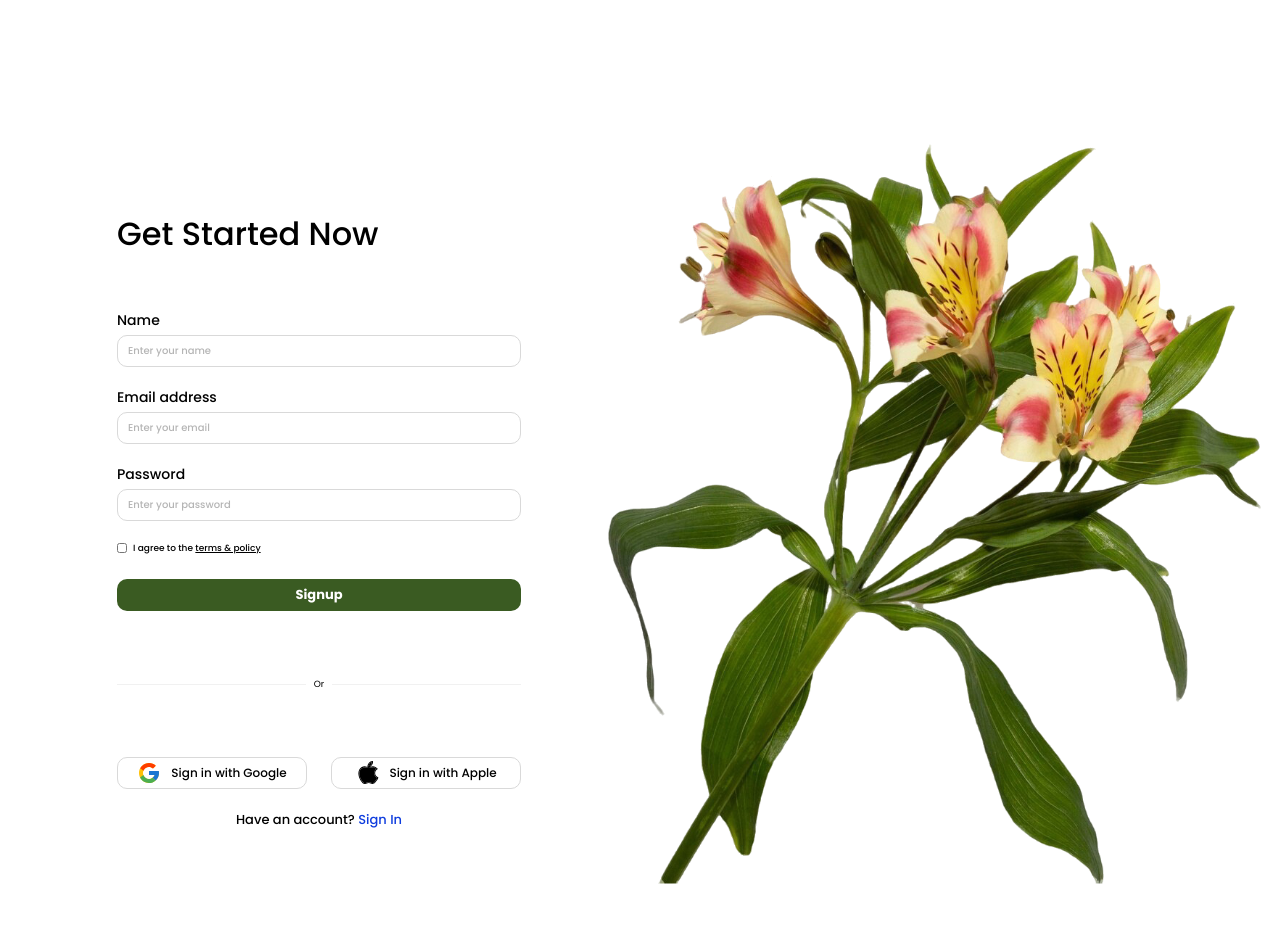
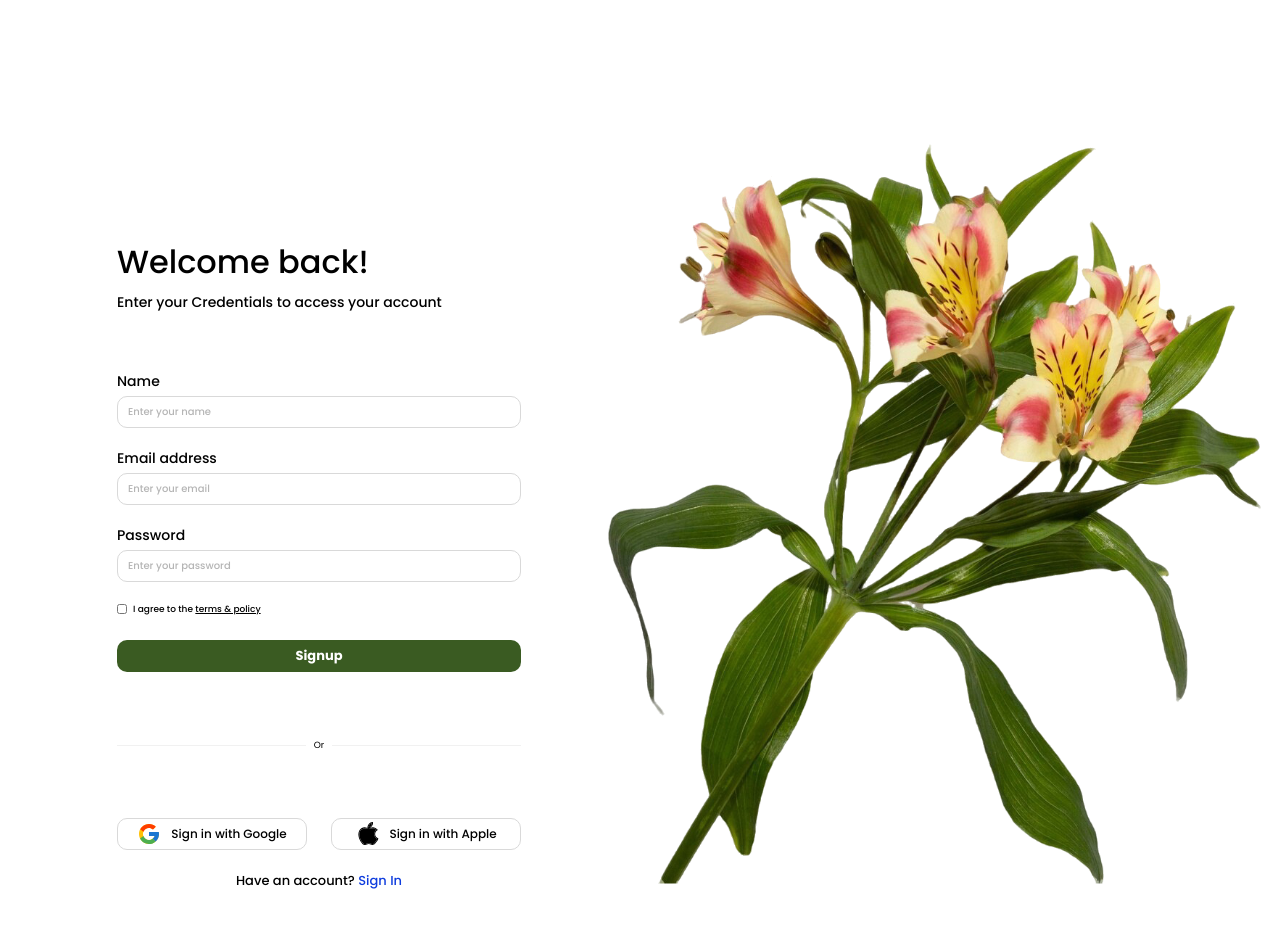
Before and after one commit to DanielCasimiro67/appdev1-final-practical-exam, a React (Vite) app: page / in a window 1280 px wide. Shown: the top 928 px of the page. Built offline with nearby package versions, Linux system fonts and the light colour scheme.

Commit message:
Update Login page title

```diff
--- a/src/App.jsx
+++ b/src/App.jsx
@@ -1,5 +1,5 @@
-import SignUp from './components/SignUp/SignUp.jsx'
+import Login from './components/Login/Login.jsx'
 
 export default function App() {
-  return <SignUp />
+  return <Login />
 }
--- a/src/components/Login/Login.jsx
+++ b/src/components/Login/Login.jsx
@@ -19,9 +19,9 @@ export default function Login() {
 
   return (
     <main className={styles.page}>
-      <section className={styles.left} aria-label="Sign Up">
+      <section className={styles.left} aria-label="Login">
         <div className={styles.content}>
-          <h1 className={styles.title}>Get Started Now</h1>
+          <h1 className={styles.title}>Welcome back!</h1><p className={styles.subtitle}>Enter your Credentials to access your account</p>
           <form className={styles.form} onSubmit={handleSubmit}>
             <div className={styles.fields}>
               <div className={styles.field}>
--- a/src/components/Login/Login.module.css
+++ b/src/components/Login/Login.module.css
@@ -11,7 +11,7 @@
   display: flex;
   justify-content: center;
   min-width: 0;
-  padding: 210px 40px 100px 88px;
+  padding: 238px 40px 100px 88px;
 }
 
 .content {
@@ -50,7 +50,7 @@
 }
 
 .title {
-  margin: 0 0 52px;
+  margin: 0 0 6px;
   font-size: 32px;
   font-weight: 500;
   line-height: 1.5;
@@ -243,3 +243,10 @@ a:focus-visible,
     height: 44px;
   }
 }
+
+.subtitle {
+  margin: 0 0 58px;
+  font-size: 14px;
+  font-weight: 500;
+  line-height: 21px;
+}
```
Also changed, not shown: casimiro-login-title.png (added).
